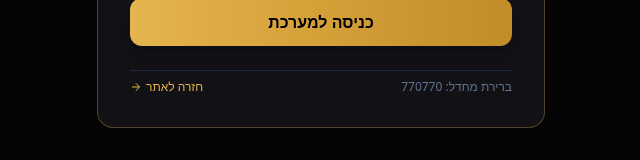
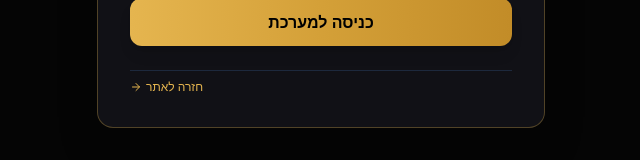
Before and after one commit to smichai/connect-to-770-ohel, a React (Vite) app: page / in a window 1280 px wide. Both pictures are taken after a click on the button "כניסת צוות ניהול (Admin)". Shown: the part 483-643 px from the top of the page, without its empty margins (319-959 px from the left). Built offline with nearby package versions, Linux system fonts and the light colour scheme; a web font is replaced by a local one.

Commit message:
Remove default password text and hints from login UI

```diff
--- a/index.standalone.html
+++ b/index.standalone.html
@@ -164,7 +164,7 @@
                 type="password"
                 value={pinInput}
                 onChange={(e) => setPinInput(e.target.value)}
-                placeholder="הזן קוד (770770)..."
+                placeholder="הזן קוד גישה..."
                 className="w-full bg-slate-900 border border-slate-700 text-center text-white py-3 rounded-xl outline-none text-lg"
               />
               {pinError && <p className="text-red-400 text-xs">{pinError}</p>}
--- a/src/components/AdminDashboard.jsx
+++ b/src/components/AdminDashboard.jsx
@@ -243,8 +243,7 @@ export default function AdminDashboard({ onBackToSite }) {
             </button>
           </form>
 
-          <div className="pt-2 border-t border-slate-800 flex justify-between items-center text-xs text-slate-500">
-            <span>ברירת מחדל: 770770</span>
+          <div className="pt-2 border-t border-slate-800 flex justify-end items-center text-xs text-slate-500">
             <button onClick={onBackToSite} className="text-[#E5B54F] hover:underline flex items-center gap-1">
               <span>חזרה לאתר</span>
               <ArrowRight size={12} />
```
